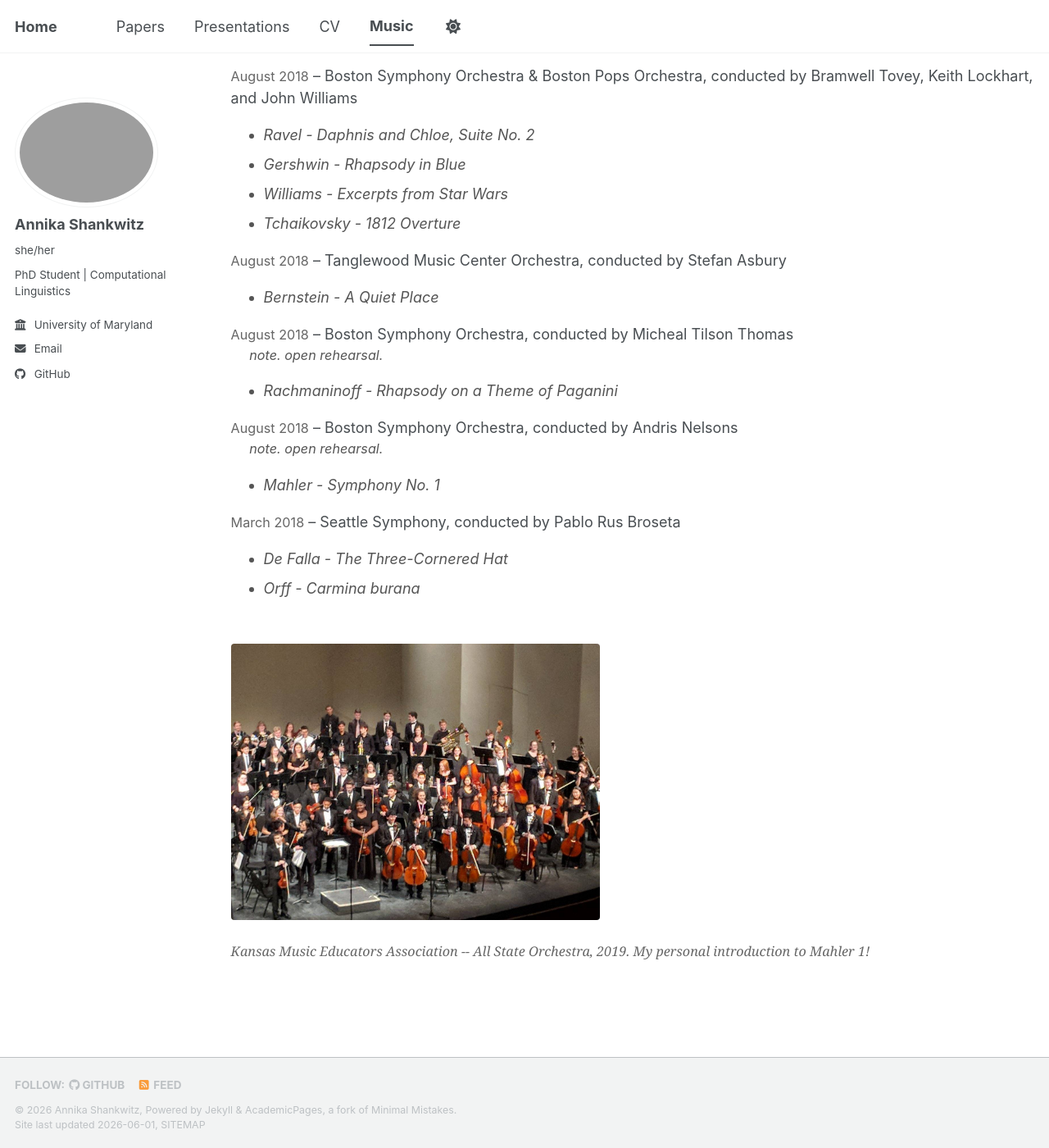
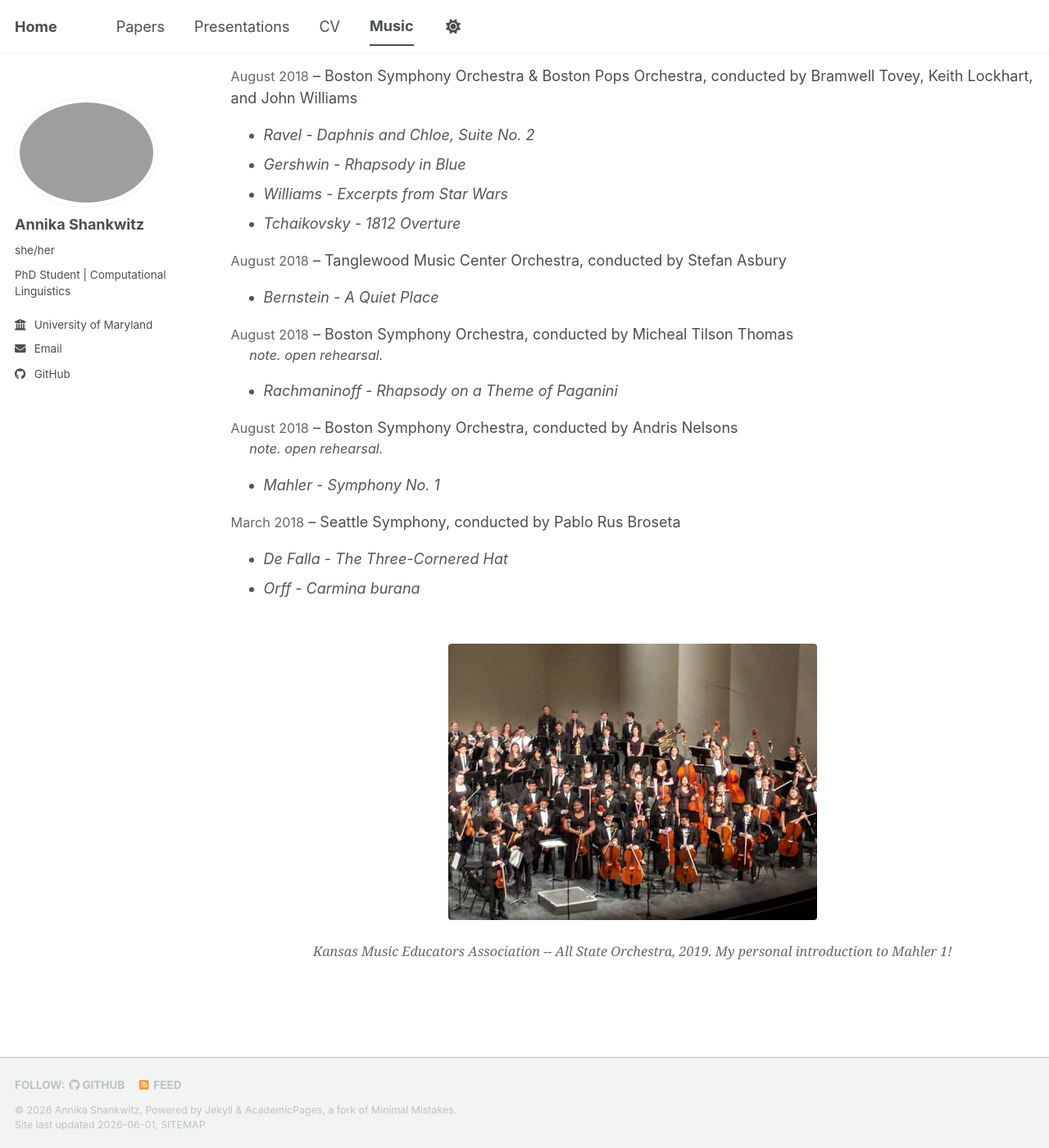
Before and after one commit to its-Annika/its-Annika.github.io, a Jekyll site: the page built from _pages/music.html, in a window 1280 px wide and 1400 px high, scrolled down 2437 px. Shown: the whole window at 82% size. Built offline with Jekyll 4.4.1, drawn with Linux system fonts in a browser that asks for light colours; a script bundle is joined from its source files by our own code; library files that are not in the unit come from our copies.

Commit message:
Update music.html

```diff
--- a/_pages/music.html
+++ b/_pages/music.html
@@ -110,7 +110,9 @@ author_profile: true
   }
 
   .music-photo {
-  text-align: center;
+  display: flex;
+  flex-direction: column;
+  align-items: center;
   margin: 3em 0 1em 0;
 }
 
@@ -118,7 +120,6 @@ author_profile: true
   width: 60%;
   max-width: 450px;
   height: auto;
-  border-radius: 4px;
 }
 
 .music-photo figcaption {
```
